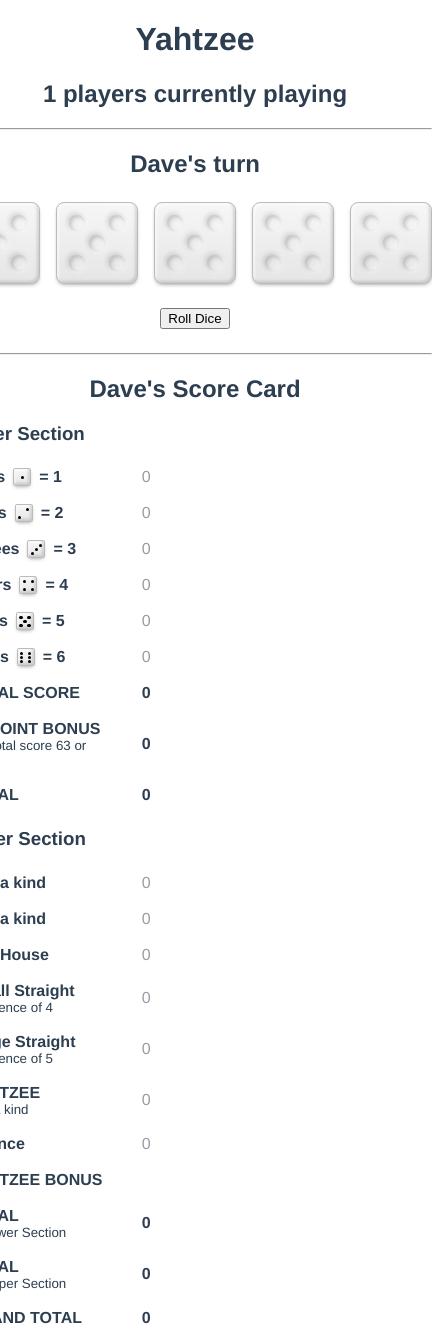
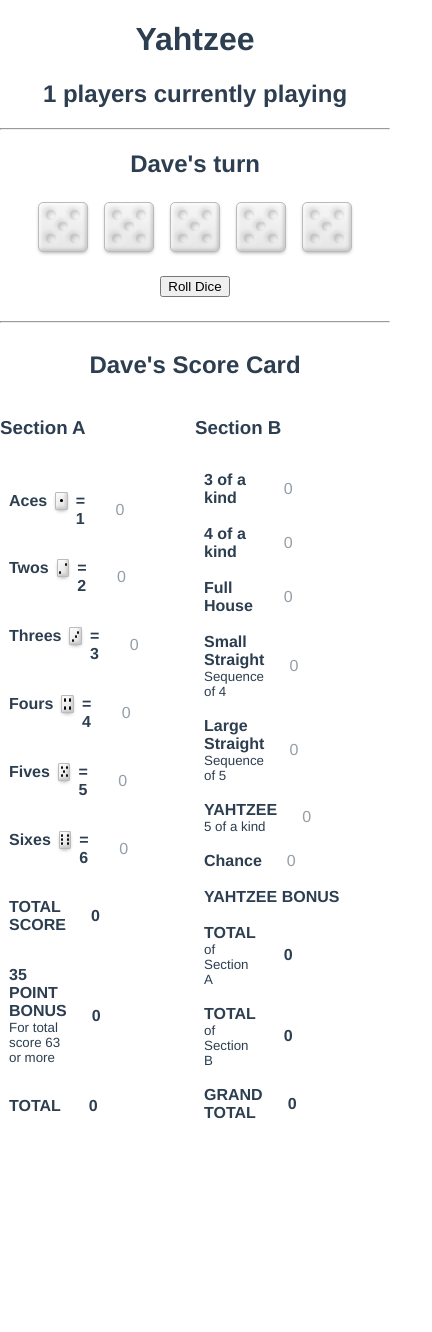
Before and after one commit to thebigdavec/yahtzee-vue, a Vue app: page / in a window 390 px wide. Shown: the whole page, 432 px wide, since content can reach past the window. After the commit the page ends 1127 px from the top, so only its background shows below. Built offline with nearby package versions, Linux system fonts and the light colour scheme.

Commit message:
Layout changes
Make dice size responsive. Bigger looks better.
Split score card into two columns.

```diff
--- a/src/App.vue
+++ b/src/App.vue
@@ -115,8 +115,8 @@
 }
 .die {
   cursor: pointer;
-  width: 5rem;
-  height: 5rem;
+  width: clamp(3rem, 12vw, 10rem);
+  height: clamp(3rem, 12vw, 10rem);
   background-color: whitesmoke;
   background-image: linear-gradient(185deg, #fff3, #0001);
   border: 1px solid #bbb;
--- a/src/components/ScoreCard.vue
+++ b/src/components/ScoreCard.vue
@@ -1,7 +1,8 @@
 <template>
+  <div id="score-card">
     <h2 class="center">{{ userNamePossessive }} Score Card</h2>
-  <h3>Upper Section</h3>
     <div class="score-section">
+      <h3>Section A</h3>
       <div
         class="score-row"
         :class="{ isUsed: isAcesUsed, isScoring: isScoring }"
@@ -123,7 +124,9 @@
           35 POINT BONUS
           <small>For total score 63 or more</small>
         </div>
-      <div class="score-amount" :class="{ isUsed: bonus35 }">{{ bonus35 }}</div>
+        <div class="score-amount" :class="{ isUsed: bonus35 }">
+          {{ bonus35 }}
+        </div>
       </div>
       <div class="score-row bold">
         <div class="score-name">TOTAL</div>
@@ -132,8 +135,8 @@
         </div>
       </div>
     </div>
-  <h3>Lower Section</h3>
     <div class="score-section">
+      <h3>Section B</h3>
       <div
         class="score-row"
         :class="{ isUsed: isThreeOfAKindUsed, isScoring: isScoring }"
@@ -244,20 +247,21 @@
       <div class="score-row bold">
         <div class="score-name column">
           TOTAL
-        <small>of Lower Section</small>
+          <small>of Section A</small>
         </div>
         <div class="score-amount">{{ lowerTotal }}</div>
       </div>
       <div class="score-row bold">
         <div class="score-name column">
           TOTAL
-        <small>of Upper Section</small>
+          <small>of Section B</small>
         </div>
         <div class="score-amount">{{ upperTotal }}</div>
       </div>
       <div class="score-row bold">
         <div class="score-name">GRAND TOTAL</div>
         <div class="score-amount">{{ grandTotal }}</div>
+      </div>
     </div>
   </div>
 </template>
@@ -391,3 +395,12 @@
   )
 })
 </script>
+<style scoped>
+#score-card {
+  display: grid;
+  grid-template-columns: 1fr 1fr;
+}
+h2 {
+  grid-column: 1 / -1;
+}
+</style>
```
Lines whose indentation alone changed are shown as unchanged.
